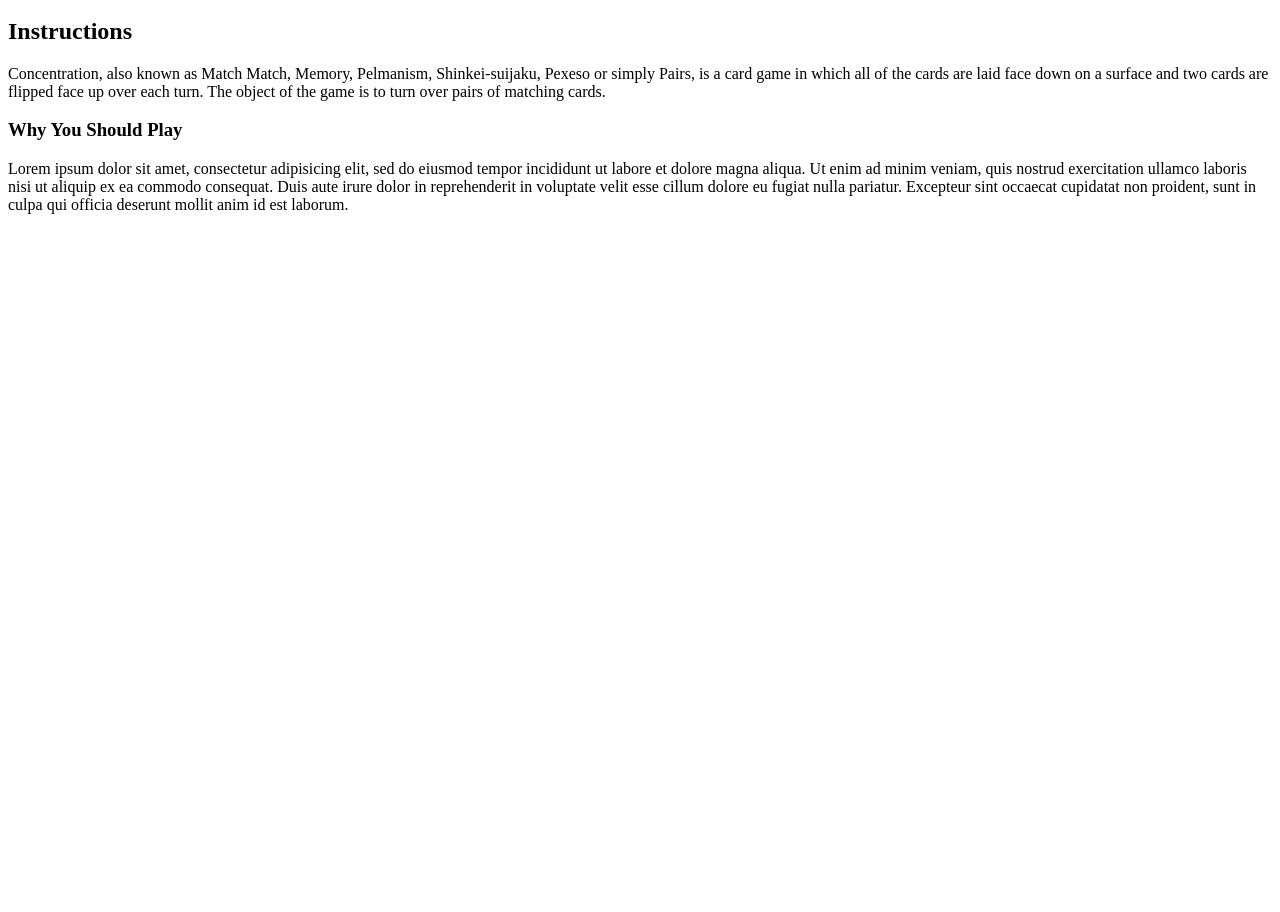
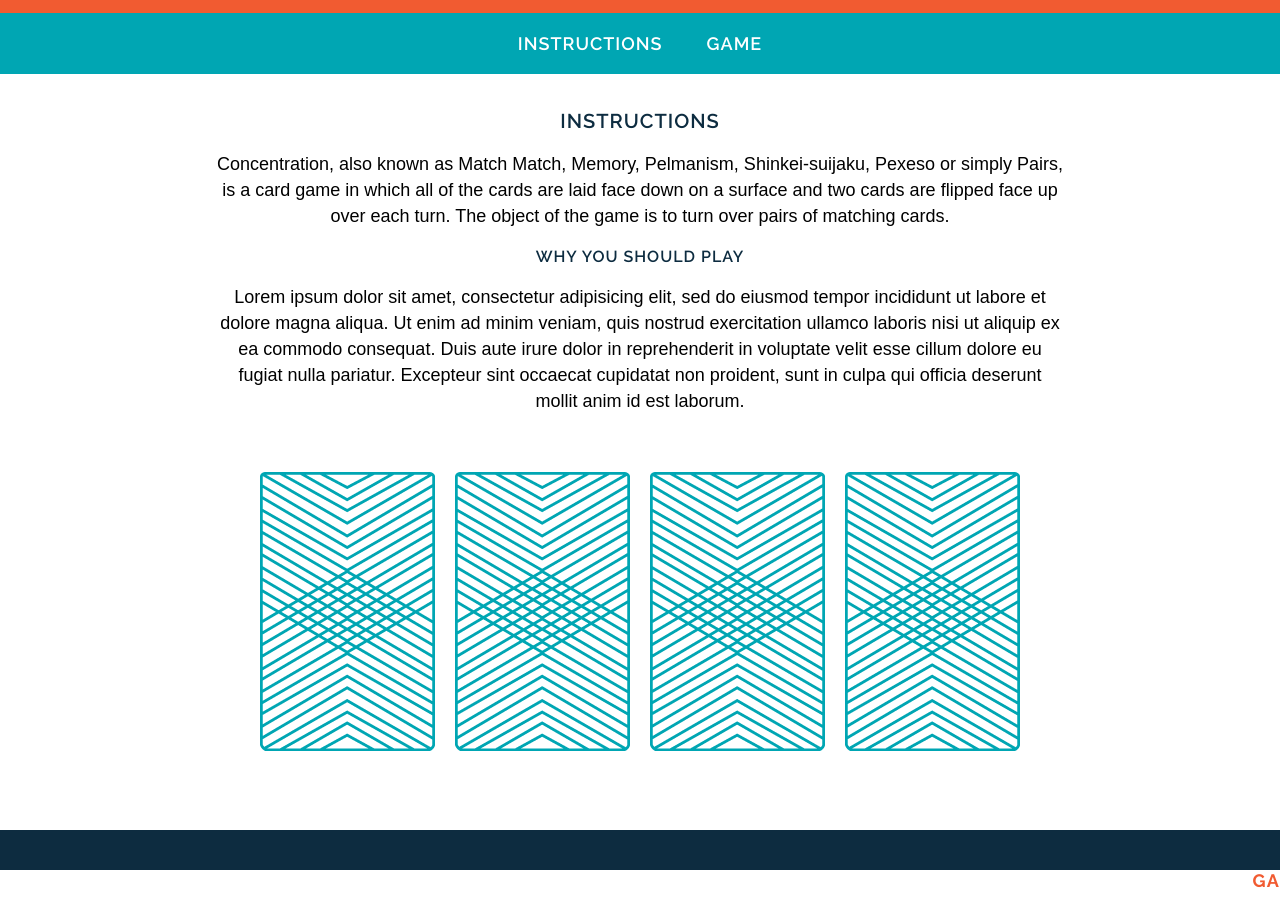
Before and after one commit to idnazila/wdi-fundamentals-memorygame, a plain HTML site: page memorygame/index.html in a window 1280 px wide. Shown: the part 100-1012 px from the top of the page. Before the commit the page ends 800 px from the top, so only its background shows below. Drawn offline with Linux system fonts and the light colour scheme; a web font is replaced by a local one.

Commit message:
created game logic

```diff
--- a/memorygame/index.html
+++ b/memorygame/index.html
@@ -3,22 +3,35 @@
 
 <head>
     <title>Memory Card Game</title>
+    <link href="https://fonts.googleapis.com/css?family=Droid+Serif|Raleway:400,500,600,700" rel="stylesheet">
+    <link rel="stylesheet" type="text/css" href="css/style.css">
 </head>
 
 <body>
+    <header>
         <h1>Memory Game</h1>
+    </header>
+    <nav>
         <a href="">Instructions</a>
         <a href="">Game</a>
+    </nav>
+    <main>
         <h2>Instructions</h2>
         <p>Concentration, also known as Match Match, Memory, Pelmanism, Shinkei-suijaku, Pexeso or simply Pairs, is a card game in which all of the cards are laid face down on a surface and two cards are flipped face up over each turn. The object of the game is to turn over pairs of matching cards.</p>
         <h3>Why You Should Play</h3>
         <p>Lorem ipsum dolor sit amet, consectetur adipisicing elit, sed do eiusmod tempor incididunt ut labore et dolore magna aliqua. Ut enim ad minim veniam, quis nostrud exercitation ullamco laboris nisi ut aliquip ex ea commodo consequat. Duis aute irure dolor in reprehenderit in voluptate velit esse cillum dolore eu fugiat nulla pariatur. Excepteur sint occaecat cupidatat non proident, sunt in culpa qui officia deserunt mollit anim id est laborum.</p>
         <div>
-        <img src="" alt="">
-        <img src="" alt="">
-        <img src="" alt="">
-        <img src="" alt="">
+            <img src="images/back.png" alt="Queen of Diamonds">
+            <img src="images/back.png" alt="King of Hearts">
+            <img src="images/back.png" alt="King of Diamonds">
+            <img src="images/back.png" alt="Queen of Hearts">
         </div>
+    </main>
+    <footer class="clearfix">
+        <p class="copyright">Copyright 2017</p>
+        <p class="message">Created with &hearts; by <span class="name">GA</span></p>
+    </footer>
+    <script type="text/javascript" src="js/main.js"></script>
 </body>
 
 </html>
--- /dev/null
+++ b/memorygame/js/main.js
@@ -0,0 +1,6 @@
+const cardOne = 'queen';
+const cardTwo = 'king';
+const cardThree = 'queen';
+const cardFour = 'king';
+
+console.log('User flipped ' + cardOne);
```
Lines whose indentation alone changed are shown as unchanged.
